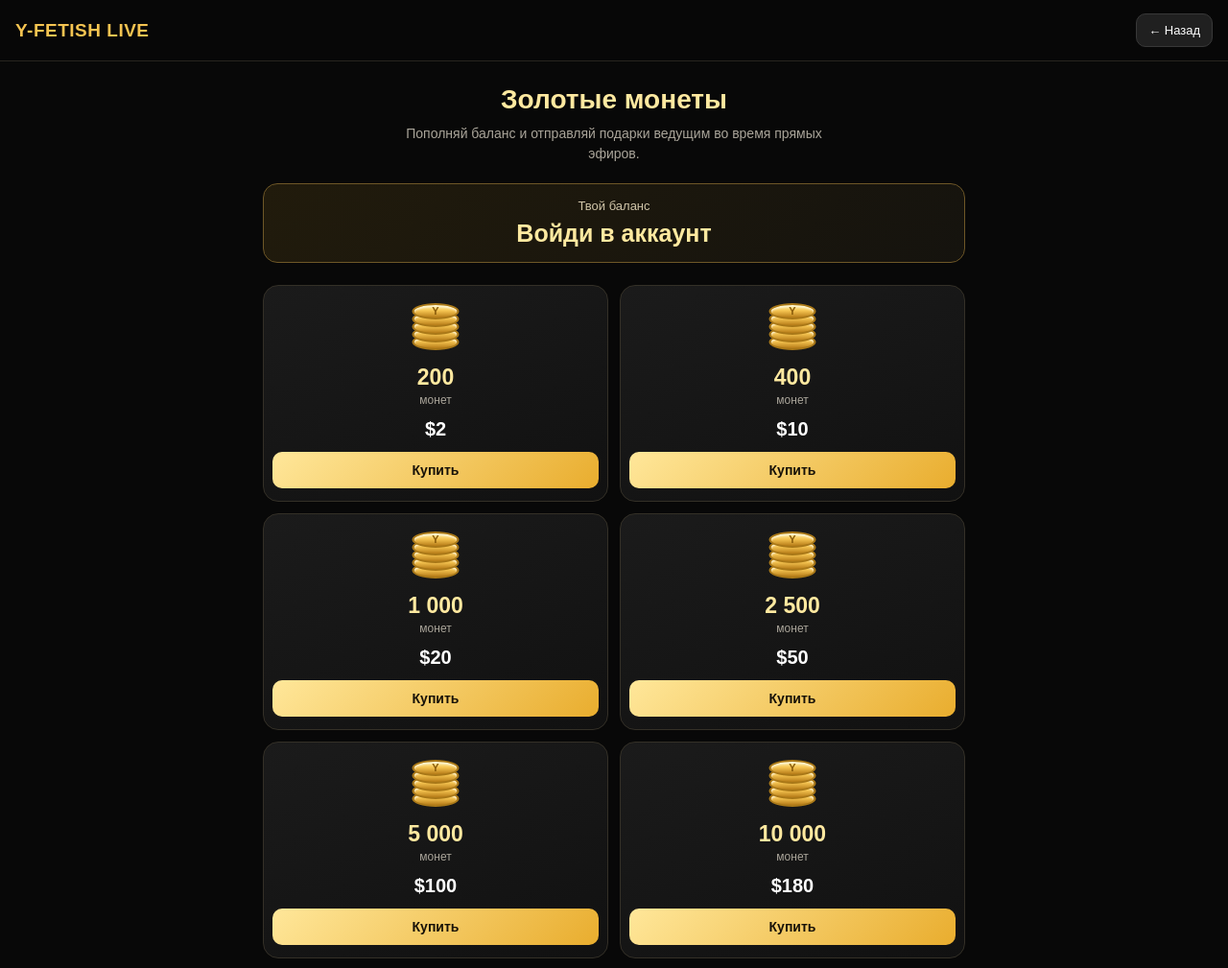
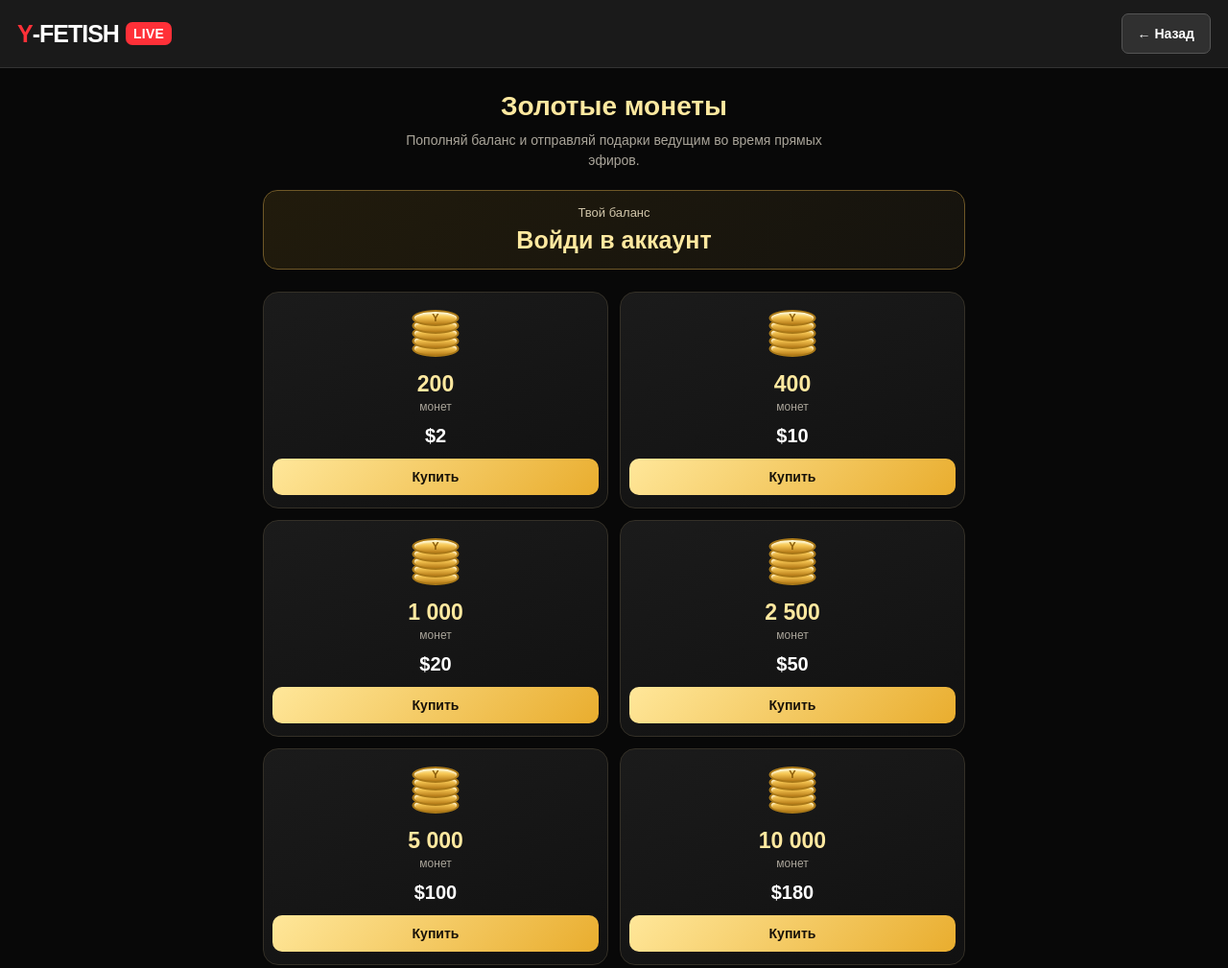
Before and after one commit to LilYolDi/Y-FETISH.live, a website: page coins.html in a window 1280 px wide. Shown: the top 1009 px of the page at 96% size. Drawn offline with nearby package versions, Linux system fonts and the light colour scheme.

Commit message:
Refactor coins.html structure and styles

```diff
--- a/coins.html
+++ b/coins.html
@@ -35,6 +35,7 @@
       -webkit-tap-highlight-color: transparent;
     }
 
+    /* ШАПКА В СТИЛЕ ГЛАВНОЙ СТРАНИЦЫ */
     .topbar {
       position: sticky;
       top: 0;
@@ -43,27 +44,77 @@
       align-items: center;
       justify-content: space-between;
       gap: 12px;
-      padding: 14px 16px;
-      background: rgba(8, 8, 8, .96);
-      border-bottom: 1px solid #28251e;
+      padding: 14px 18px;
+      background: #1a1a1a;
+      border-bottom: 1px solid #333;
     }
 
     .logo {
-      color: var(--gold);
+      display: inline-flex;
+      align-items: center;
+      gap: 0;
+      font-family: "Arial Rounded MT Bold", Arial, sans-serif;
+      font-size: 25px;
       font-weight: 900;
-      font-size: 19px;
-      letter-spacing: .5px;
+      letter-spacing: -1px;
+      white-space: nowrap;
       text-decoration: none;
     }
 
+    .logo-y {
+      color: #ff3038;
+      font-weight: 900;
+    }
+
+    .logo-name {
+      color: #fff;
+      font-weight: 900;
+    }
+
+    .logo-live {
+      margin-left: 7px;
+      padding: 4px 8px;
+      border-radius: 7px;
+      background: #ff3038;
+      color: #fff;
+      font-size: 14px;
+      font-weight: 900;
+      letter-spacing: .3px;
+    }
+
     .back {
-      padding: 9px 12px;
+      display: inline-block;
+      padding: 12px 16px;
       color: #fff;
-      background: #202020;
-      border: 1px solid #383838;
-      border-radius: 10px;
+      background: #303030;
+      border: 1px solid #555;
+      border-radius: 7px;
       text-decoration: none;
-      font-size: 13px;
+      font-size: 14px;
+      font-weight: bold;
+      white-space: nowrap;
+      text-align: center;
+    }
+
+    @media (max-width: 480px) {
+      .topbar {
+        padding: 12px;
+      }
+
+      .logo {
+        font-size: 20px;
+      }
+
+      .logo-live {
+        margin-left: 5px;
+        padding: 3px 6px;
+        font-size: 11px;
+      }
+
+      .back {
+        padding: 10px 11px;
+        font-size: 12px;
+      }
     }
 
     main {
@@ -244,7 +295,9 @@
 
 <body>
   <header class="topbar">
-    <a class="logo" href="/">Y-FETISH LIVE</a>
+    <a class="logo" href="/" aria-label="Y-FETISH LIVE">
+      <span class="logo-y">Y</span><span class="logo-name">-FETISH</span><span class="logo-live">LIVE</span>
+    </a>
     <a class="back" href="/">← Назад</a>
   </header>
 
```
